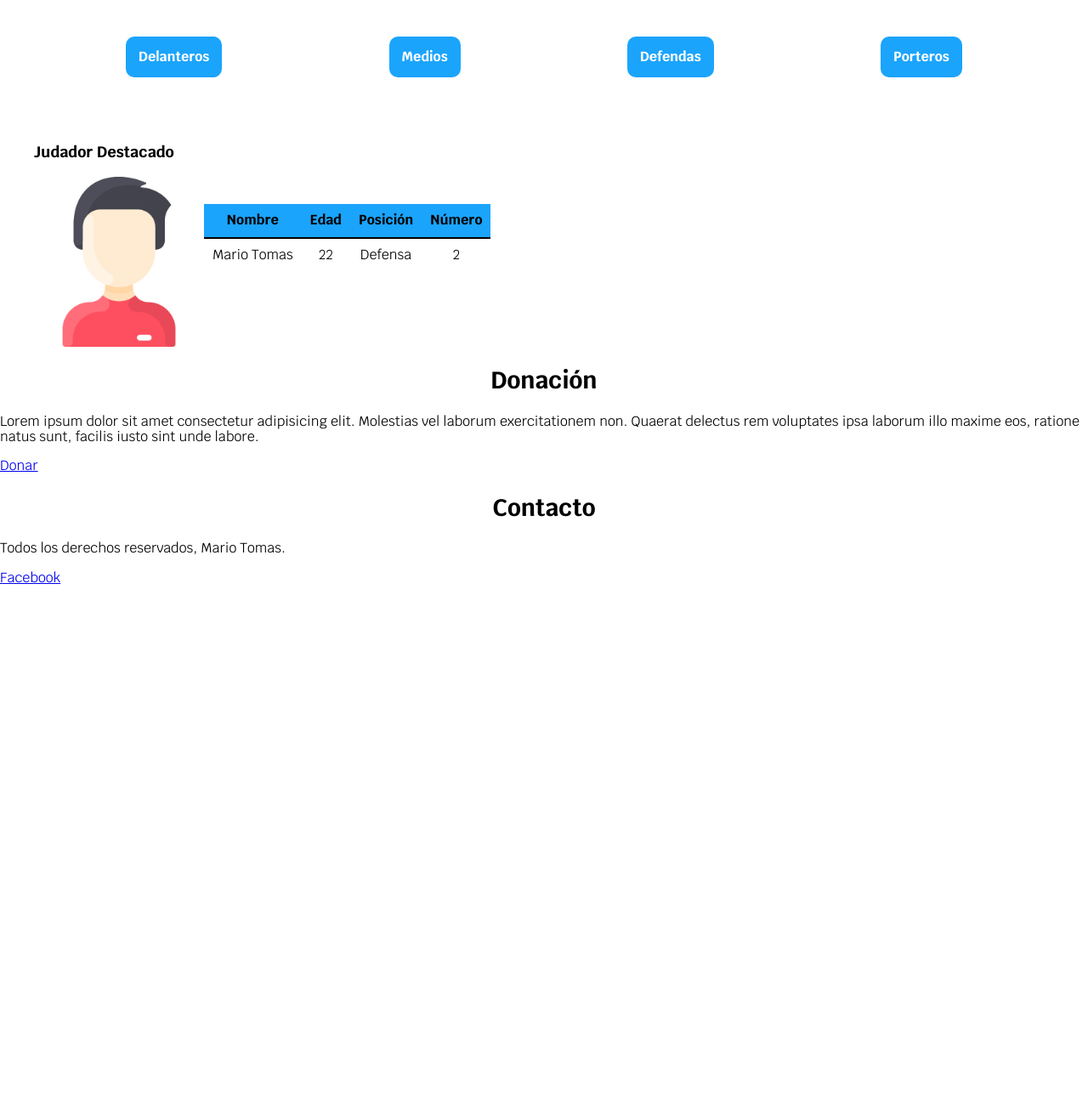
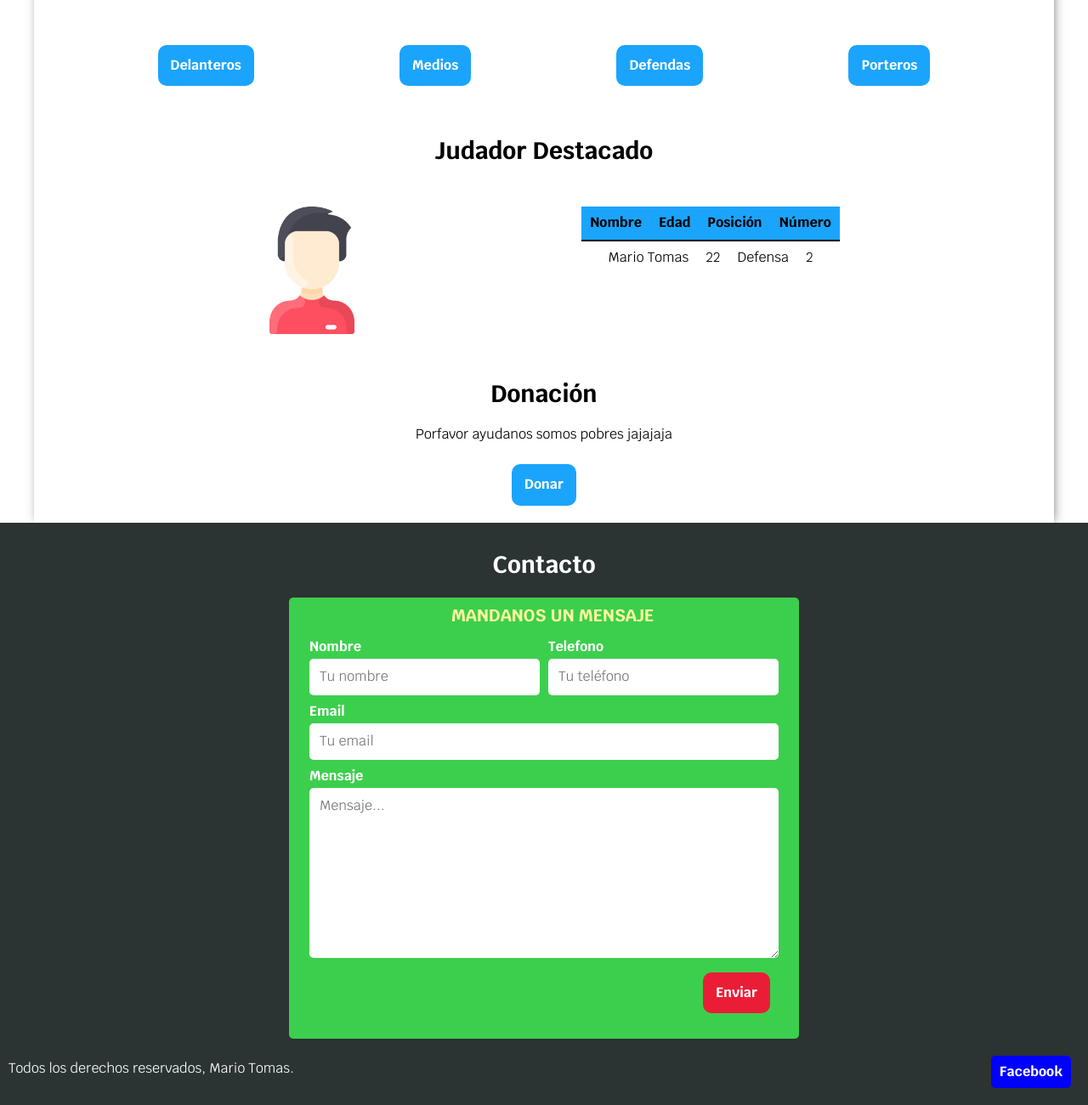
Before and after one commit to MarioTomas0209/leicester, a plain HTML site: page index.html in a window 1280 px wide. Shown: the part 531-1831 px from the top of the page at 85% size. Before the commit the page ends 1221 px from the top, so only its background shows below. Drawn offline with Linux system fonts and the light colour scheme.

Commit message:
subiendo en el repositorio

```diff
--- a/css/estilos.css
+++ b/css/estilos.css
@@ -24,6 +24,31 @@ h3{
 }
 h1, h2{
     text-align: center;
+}
+.w-100{
+    width: 100%;
+    text-align: center;
+}
+@media (min-width: 768px){
+    .w-100{
+        width: auto;
+    }
+}
+
+.sombra{
+    box-shadow: 2px 3px 13px -4px rgba(0,0,0,0.69);
+    box-shadow: 2px 3px 13px -4px rgba(0,0,0,0.69);
+    box-shadow: 2px 3px 13px -4px rgba(0,0,0,0.69);
+    background-color: #fff;
+    padding: 1rem;
+}
+
+.flex {
+    display: flex;
+}
+.mov-der{
+    justify-content: flex-end;
+    margin-top: 3rem;
 }
 
 /* HEADER */
@@ -96,12 +121,12 @@ h1, h2{
 .pocision{
     margin: 5rem;
 }
-.contenido-posicion{
+.boton{
     display: flex;
     flex-direction: column;
     align-items: center;
 }
-.contenido-posicion a{
+.boton a{
     background-color: #1BA4FC;
     color: #fff;
     font-weight: bold;
@@ -110,12 +135,27 @@ h1, h2{
     border-radius: 1rem;
     margin: 1rem;
 }
-.contenido-posicion a:hover{
+.boton a:hover{
     background-color: #1ba6fcca;
     color: #000000;
 }
+.btn-enviar{
+    background-color: #EB1D36;
+    color: #fff;
+    font-weight: bold;
+    text-decoration: none;
+    padding: 1.5rem;
+    border-radius: 1rem;
+    margin: 1rem;
+    border: none;
+    cursor: pointer;
+}
+.btn-enviar:hover{
+    background-color: #eb1d35d3;
+    color: #000000;
+}
 @media (min-width: 768px){
-    .contenido-posicion{
+    .boton{
         flex-direction: row;
         justify-content: space-around;
 
@@ -124,17 +164,24 @@ h1, h2{
 
 /* JUGADOR DESTACADO */
 
-.j-destacado{
+@media (min-width: 768px){
+
+    .contenedor-dest{
+        display: flex;
+        justify-content: space-evenly;
+        margin-top: 5rem;
+    }
+}
+
+.j-destacado,
+.tabla{
     display: flex;
     flex-direction: column;
-    /* align-items: inherit; */
+    align-items: center;
 }
 .j-destacado img{
-    width: 20rem;
-}
-.contenedor-desc{
-    display: flex;
-    align-items: center;
+    width: 15rem;
+    margin-bottom: 3rem;
 }
 .tabla{
     text-align: center;
@@ -147,3 +194,84 @@ h1, h2{
     background-color: #1BA4FC;
     border-bottom: solid .2rem #000;
 }
+.tabla td{
+    text-align: center;
+}
+
+/* DONACIÓN */
+
+.donar{
+    text-align: center;
+}
+
+/* FOOTER */
+.footer{
+    background-color: #2C3333;
+    color: #ffffff;
+    padding: 1rem;
+}
+.formulario{
+    background-color: #3CCF4E;
+    width: min(60rem, 100%);
+    margin: 0 auto;
+    border-radius: .5rem;
+    padding: 1rem;
+}
+.formulario fieldset{
+    border: none;
+}
+.formulario legend{
+    text-align: center;
+    font-weight: 700;
+    color: #FFF89C;
+    font-size: 2rem;
+    margin: 1rem;
+    text-transform: uppercase;
+}
+@media (min-width: 768px){
+    .contenedor-campo{
+        display: grid;
+        grid-template-columns: 1fr 1fr;
+        grid-template-rows: auto auto 20rem;
+        column-gap: 1rem;
+    }
+    .campo:nth-child(3),
+    .campo:nth-child(4){
+        grid-column: 1/3;
+    }
+}
+.campo label{
+    display: block;
+    margin-bottom: .5rem;
+    font-weight: 700;
+}
+.input-text{
+    width: 100%;
+    padding: 1.2rem;
+    border: none;
+    border-radius: .5rem;
+}
+
+.campo{
+    margin-bottom: 1rem;
+}
+.campo textarea{
+    height: 20rem;
+}
+
+.copy{
+    display: flex;
+    justify-content: space-between;
+    margin-top:1rem;
+
+}
+.copy a{
+    color: #ffffff;
+    background-color: blue;
+    font-weight: bold;
+    text-decoration: none;
+    padding: 1rem;
+    text-align: center;
+    margin: 1rem;
+    border-radius: .5rem;
+}
--- a/index.html
+++ b/index.html
@@ -8,9 +8,9 @@
     <link rel="preconnect" href="https://fonts.googleapis.com">
     <link rel="preconnect" href="https://fonts.gstatic.com" crossorigin>
     <link href="https://fonts.googleapis.com/css2?family=Krub:wght@400;700&display=swap" rel="stylesheet">
-    <link rel="preload" href="css/normalize.css" as="styele">
+    <!-- <link rel="preload" href="css/normalize.css" as="styele"> -->
     <link rel="stylesheet" href="css/normalize.css">
-    <link rel="preload" href="css/estilos.css" as="style">
+    <!-- <link rel="preload" href="css/estilos.css" as="style"> -->
     <link rel="stylesheet" href="css/estilos.css">
 </head>
 <body>
@@ -37,21 +37,22 @@
 
     </section>
 
-    <main>
+    <main class="sombra contenedor">
        <h2>Jugadores</h2>
 
-          <div class="pocision">
-            <nav class="contenido-posicion">
-                <a href="#">Delanteros</a>
-                <a href="#">Medios</a>
-                <a href="#">Defendas</a>
-                <a href="#">Porteros</a>
-            </nav>
-        </div>
+            <div class="pocision">
+                <nav class="boton">
+                    <a href="#" class="w-100">Delanteros</a>
+                    <a class="w-100" href="#">Medios</a>
+                    <a class="w-100" href="#">Defendas</a>
+                    <a class="w-100" href="#">Porteros</a>
+                </nav>
+            </div>
 
-        <div class="contenedor contenedor-desc">
+            <h2>Judador Destacado</h2>
+        <div class="contenedor-dest">
+
             <div class="j-destacado">
-                <h3>Judador Destacado</h3>
                 <img src="/img/hombre.png" alt="Jugador Destacado">
             </div>
 
@@ -73,41 +74,51 @@
             </table>
 
         </div>
-       <!-- <div>
-            <h3>Uniforme del Equipo</h3>
-            <img src="/img/jugador.png" alt="Nombre del uniforme del Equipo">
-            <blockquote>Manchester City</blockquote>
-            <p>There are many variations of passages of Lorem Ipsum available, but the majority have suffered alteration in some form, by injected humour, or randomised words which don't look even slightly believable.</p>
-        </div> -->
+
+        <div class="donar" id="donar">
+            <h2>Donación</h2>
+
+            <p>Porfavor ayudanos somos pobres jajajaja</p>
+            <nav class="boton"><a class="w-100"  href="#">Donar</a></nav>
+        </div>
+
     </main>
 
-    <section>
-        <!-- <h2>Estadística</h2>
+    <footer class="footer">
+            <h2 id="contacto">Contacto</h2>
+            <form class="formulario">
+                <fieldset>
+                    <legend>Mandanos un Mensaje</legend>
 
-        <img src="/img/gestion-de-equipos.png" alt="Nombre del equipo">
-        <p>Nombre del equipo</p>
-        <p>0</p>
+                    <div class="contenedor-campo">
+                        <div class="campo">
+                            <label for="">Nombre</label>
+                            <input class="input-text" type="text" name="" placeholder="Tu nombre">
+                        </div>
+                        <div class="campo">
+                            <label for="">Telefono</label>
+                            <input class="input-text" type="tel" name="" placeholder="Tu teléfono">
+                        </div>
+                        <div class="campo">
+                            <label for="">Email</label>
+                            <input class="input-text" type="email" name="" placeholder="Tu email">
+                        </div>
+                        <div class="campo">
+                            <label for="">Mensaje</label>
+                            <textarea class="input-text" name="" placeholder="Mensaje..."></textarea>
+                        </div>
+                    </div>
+                    <div class="flex mov-der">
+                        <input class="w-100 btn-enviar" type="submit" value="Enviar">
+                    </div>
 
-        <img src="/img/gestion-de-equipos.png" alt="Nombre del equipo">
-        <p>Nombre del equipo</p>
-        <p>0</p>
-        <a href="#">Ver Partido</a> -->
-    </section>
+                </fieldset>
+            </form>
 
-    <section id="donar">
-        <h2>Donación</h2>
-
-        <p>Lorem ipsum dolor sit amet consectetur adipisicing elit. Molestias vel laborum exercitationem non. Quaerat delectus rem voluptates ipsa laborum illo maxime eos, ratione natus sunt, facilis iusto sint unde labore.</p>
-        <a href="#">Donar</a>
-    </section>
-
-    <section id="contacto">
-        <h2>Contacto</h2>
-    </section>
-
-    <footer>
-        <p>Todos los derechos reservados, Mario Tomas.</p>
-        <a href="#">Facebook</a>
+        <div class="copy">
+            <p>Todos los derechos reservados, Mario Tomas.</p>
+            <a href="#">Facebook</a>
+        </div>
     </footer>
 
 </body>
```
